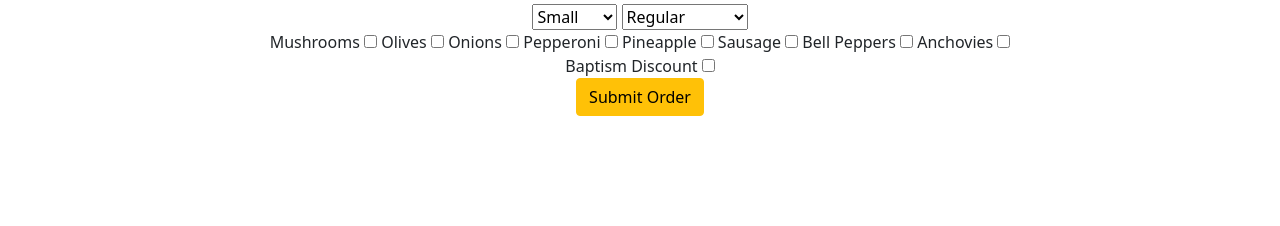
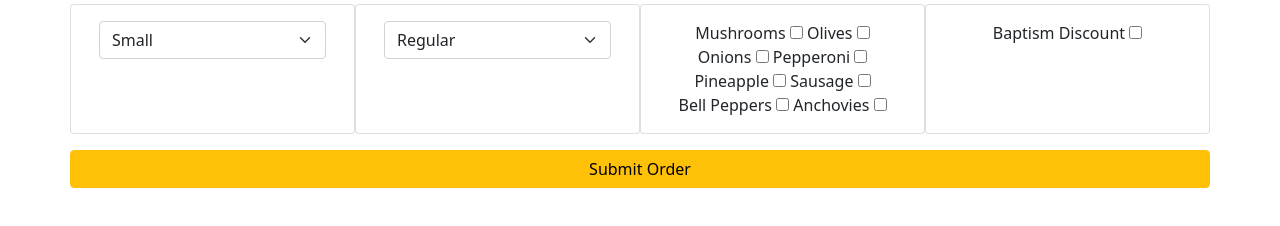
Before and after one commit to JesseDWhite/pizza-parlor, a plain HTML site: page index.html in a window 1280 px wide. Shown: the part 124-350 px from the top of the page. Drawn offline with nearby package versions, Linux system fonts and the light colour scheme.

Commit message:
add card styles to the html page.

```diff
--- a/index.html
+++ b/index.html
@@ -20,19 +20,29 @@
     <h3><em>"It's the yeast we could do."</em></h3>
     <div class="container">
         <form>
-            <select name="size" id="pizza-size">
+            <div class="row">
+                <div class="card col-3">
+                    <div class="card-body">
+                        <select name="size" id="pizza-size" class="form-select">
                             <option value="5.99">Small</option>
                             <option value="10.99">Medium</option>
                             <option value="18.99">Large</option>
                             <option value="25.00">X-Large</option>
                         </select>
-            <select name="style" id="pizza-style">
+                    </div>
+                </div>
+                <div class="card col-3">
+                    <div class="card-body">
+                        <select name="style" id="pizza-style" class="form-select">
                             <option value="2.99">Regular</option>
                             <option value="2.99">Brooklyn</option>
                             <option value="5.99">Thin Crust</option>
                             <option value="7.99">Chicago Thick</option>
                         </select>
-            <div id="toppings">
+                    </div>
+                </div>
+                <div class="card col-3">
+                    <div class="card-body">
                         <label for="mushrooms">Mushrooms</label>
                         <input type="checkbox" id="mushrooms" name="mushrooms" value="1">
                         <label for="olives">Olives</label>
@@ -50,16 +60,20 @@
                         <label for="anchovies">Anchovies</label>
                         <input type="checkbox" id="anchovies" name="anchovies" value="2">
                     </div>
-            <div>
+                </div>
+                <div class="card col-3">
+                    <div class="card-body">
                         <label for="baptism">Baptism Discount</label>
                         <input type="checkbox" id="baptism" name="baptism" value="1">
                     </div>
-            <button class="btn btn-warning" type="submit">Submit Order</button>
+                </div>
+                <button class="btn btn-warning mt-3" type="submit">Submit Order</button>
         </form>
         <div id="final-order">
 
         </div>
     </div>
+    </div>
 </body>
 
 </html>
--- a/js/script.js
+++ b/js/script.js
@@ -47,8 +47,9 @@ $(document).ready(function () {
 
         const pizzaSizeOrder = parseFloat($("#pizza-size").val());
         const pizzaStyleOrder = parseFloat($("#pizza-style").val());
-        const pizzaToppingOrder = $("#mushrooms").val();
-        let fullPrice = new PizzaOrder(pizzaSizeOrder, pizzaStyleOrder, pizzaToppingOrder);
+        const pizzaToppingOrder = $("#mushrooms").is(":checked");
+        const baptismDiscountOrder = $("#baptism").is(":checked");
+        let fullPrice = new PizzaOrder(pizzaSizeOrder, pizzaStyleOrder, pizzaToppingOrder, baptismDiscountOrder);
         const convertPrice = fullPrice.pizzaPrice().toFixed(2);
 
         console.log(fullPrice)
```
Lines whose indentation alone changed are shown as unchanged.
